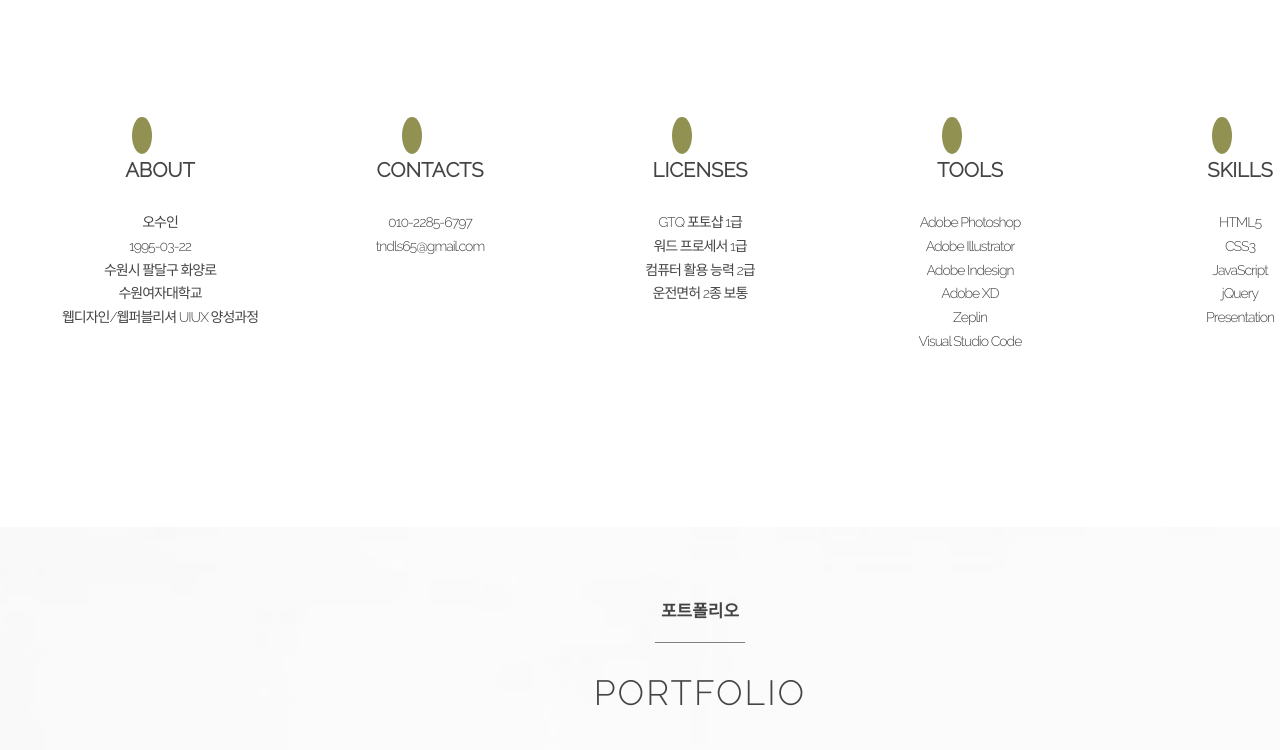
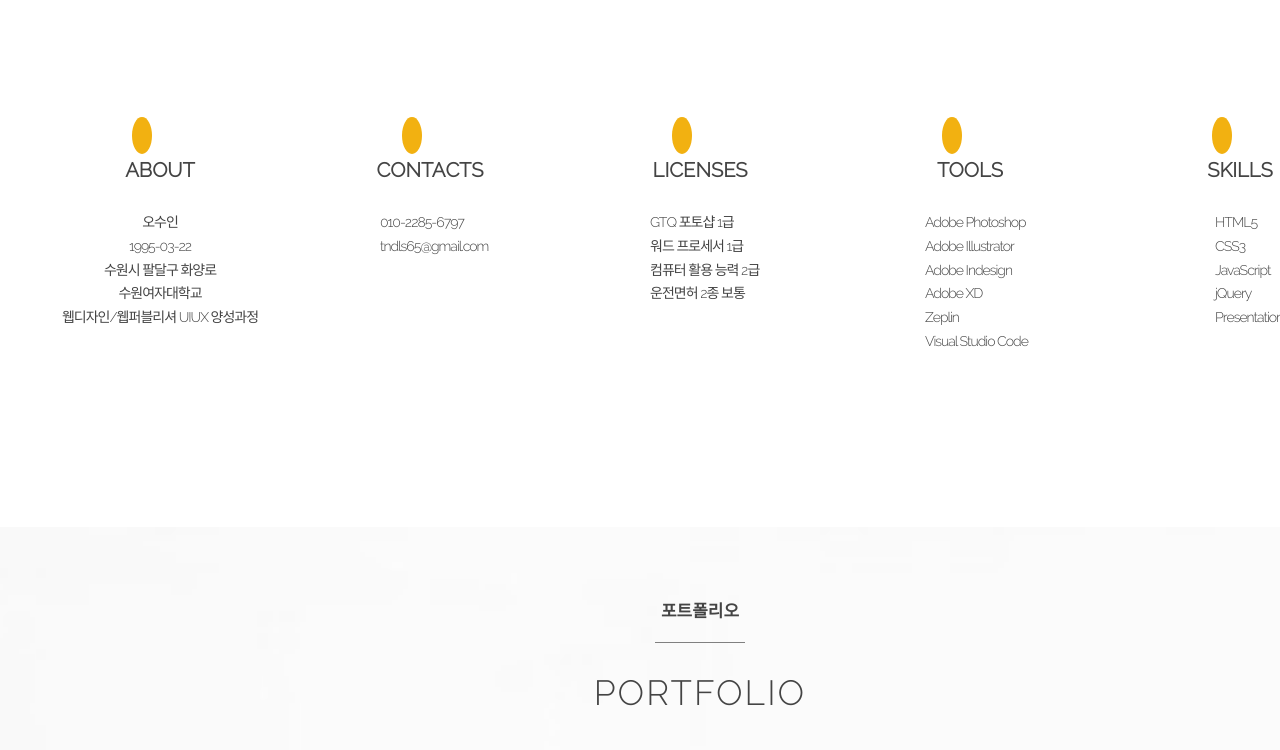
Before and after one commit to soodls/portfolio, a plain HTML site: page index.html in a window 1280 px wide. Shown: the part 838-1588 px from the top of the page. Drawn offline with nearby package versions, Linux system fonts and the light colour scheme; some icons are missing; files whose address does not match are found by name.

Commit message:
Update style.css

```diff
--- a/css/style.css
+++ b/css/style.css
@@ -63,21 +63,39 @@ section#profile .profile_main .p_right dl span.intro{color: #919252;}
 section h2 {font-size: 17px; margin: 0 auto; border-bottom: 1px solid gray; width: 90px; padding-bottom: 20px; font-family: "SpoqaR"; text-align: center;}
 section h3 {font-size: 35px ; text-align: center; margin-top: 30px; margin-bottom: 30px; letter-spacing: 2px; font-weight: 100;}
 
-/* 소개 - skill */
 section#skill {width: 100%; padding: 0 0 60px 0;}
-section#skill .skill_main{width: 1400px; overflow: hidden; margin: 0 auto; padding: 60px 0;}
-section#skill .skill_main .box {width: 220px; height: 280px; position: relative; margin-top: 100px; margin-left: 50px;}
-section#skill .skill_main .box>i {color:#fff;  background: #919252; border-radius: 50%; width: 33px; height: 33px; margin-bottom: 10px; margin-left: 82px; padding: 10px; text-align: center;}
-section#skill .skill_main .box dl dt {font-size: 20px; margin-bottom: 30px; padding-top: 15px; text-align: center; width: 100%; font-weight: bold;}
-section#skill .skill_main .box dl dd {position: relative; font-size: 14px; line-height: 1.7; text-align: left; letter-spacing: -1px; padding-top: 0; padding-left: 0;}
+
+section#skill .skill_main{width: 1400px;
+overflow: hidden; margin: 0 auto; padding: 60px 0;
+}
+
+section#skill .skill_main .box{width: 220px;
+height: 280px; position: relative; margin-top: 100px;
+margin-left: 50px; }
+section#skill .skill_main .box>i{
+  color:#fff;  background: #f2b111; border-radius: 50%;
+  width: 33px; height: 33px; margin-bottom: 10px;
+  margin-left: 82px;  padding: 10px; text-align: center;
+}
+section#skill .skill_main .box dl dt{font-size: 20px;
+margin-bottom: 30px; padding-top: 15px; text-align: center;
+width: 100%; font-weight: bold;}
+section#skill .skill_main .box dl dd{
+    position: relative; font-size: 14px;
+    line-height: 1.7; text-align: left;
+    letter-spacing: -1px; padding-top: 0; padding-left: 0;
+}
 section#skill .skill_main .box.about dl dd {text-align: center;}
-section#skill .skill_main .box.contacts dl dd { text-align: center;}
-section#skill .skill_main .box.licenses dl dd {text-align: center;}
-section#skill .skill_main .box.tools dl dd {text-align: center;}
-section#skill .skill_main .box.skills dl dd {text-align: center;}
+section#skill .skill_main .box.contacts dl dd {padding-left: 60px;}
+section#skill .skill_main .box.licenses dl dd {padding-left: 60px;}
+section#skill .skill_main .box.tools dl dd {padding-left: 65px;}
+section#skill .skill_main .box.skills dl dd {padding-left: 85px;}
 
 /* icon */
-section#skill .skill_main .box.contacts dl dd i {position: absolute; left: 30px; color: #a7a7a7; font-size: 16px; padding-top: 4px;}
+section#skill .skill_main .box.contacts dl dd i {
+    position: absolute; left: 30px;
+    color: #a7a7a7; font-size: 16px; padding-top: 4px;
+}
 
 /* portfolio */
 section#portfolio {min-width: 1400px; width: 100%; position: relative; background: url("../images/pf/pf-bg.jpg"); background-size: cover; padding-top: 70px;}
```
